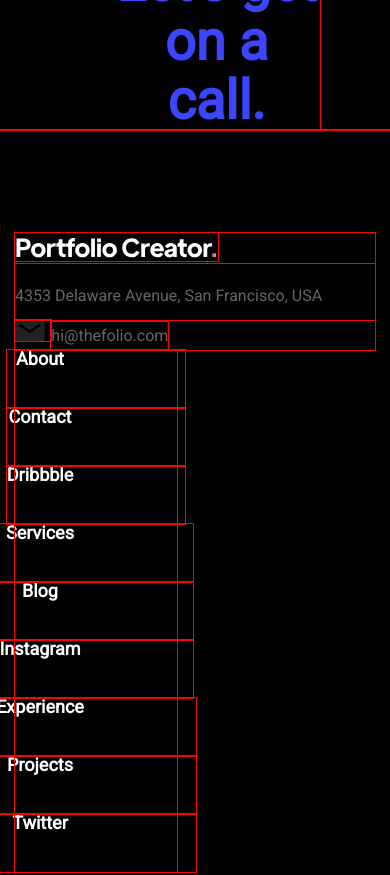
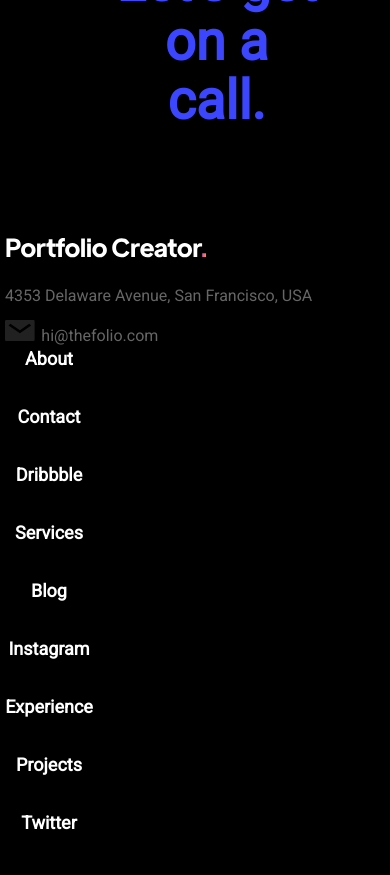
Before and after one commit to rashad-aliyev777/Figma, a plain HTML site: page index.html in a window 390 px wide. Shown: the part 10440-11315 px from the top of the page. Drawn offline with Linux system fonts and the light colour scheme.

Commit message:
Bir daha son duzelis edildi

```diff
--- a/assets/css/global.css
+++ b/assets/css/global.css
@@ -17,7 +17,7 @@
     margin: 0;
     padding: 0;
     box-sizing: border-box;
-    outline: 1px solid red;
+    /* outline: 1px solid red; */
 }
 /* navbar overlay menu start*/
     .overlay-menu {
@@ -997,7 +997,7 @@ padding-left: 20px;
     }
 }
 @media(max-width:576px) {
-    .end-portfolio-sag {
+    .end-portfolio {
         padding-left: 5px;
         padding-right: 5px;
     }
```
